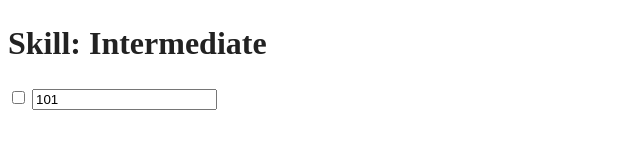
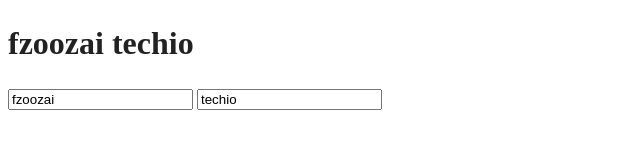
Before and after one commit to fzoozai/vue-js, a website: page src/index.html in a window 1280 px wide. Shown: the whole page, without its empty margins (0-640 px from the left). Drawn offline with nearby package versions, Linux system fonts and the light colour scheme.

Commit message:
Use watch object in Vue in order to update specific content on the fly. Rather use computed prop.

```diff
--- a/src/index.html
+++ b/src/index.html
@@ -22,11 +22,14 @@
         <!-- Add your site or application content here -->
 
         <div id="app">
-            <h1> Skill: {{skill}} </h1>
-            <input type="checkbox" id="checkbox" v-model="checked" />
-            <input type="text" v-model="points">
+
+            <h1>{{fullname}}</h1>
+
+            <input type="text" v-model="first" placeholder="firstname">
+            <input type="text" v-model="last" placeholder="lastname">
+
+
         </div>
-
 
 
         <script src="https://cdnjs.cloudflare.com/ajax/libs/vue/2.1.5/vue.js"></script>
@@ -39,20 +42,19 @@
             new Vue ({
                 el: '#app',
                 data: {
-                    checked: false,
-                    points: '101'
+                    first: 'fzoozai',
+                    last: 'techio',
+                    fullname: 'fzoozai techio'
                 },
 
-                computed: {
-                    skill: function () {
-                        if(this.points <= 100){
-                            return 'Beginner';
-                        } else {
-                            return 'Intermediate';
-                        }
+                watch: {
+                    first: function (first) {
+                        this.fullname = first + ' ' + this.last;
+                    },
+                    last: function (last) {
+                        this.fullname = this.first + ' ' + last;
                     }
                 }
-
             });
         </script>
 
```
